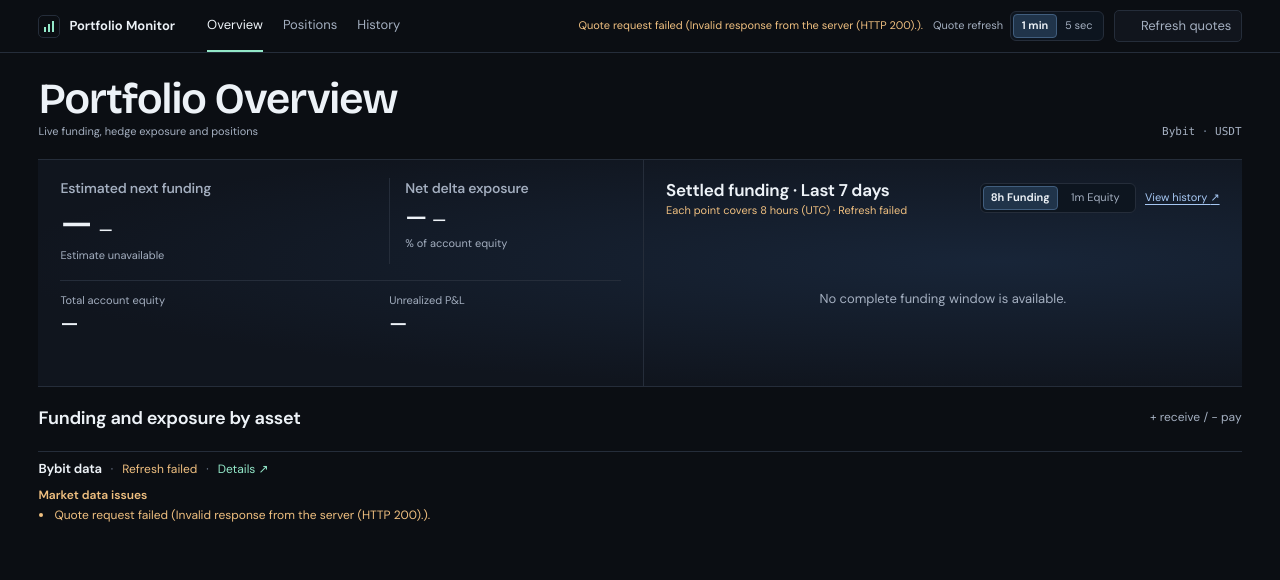
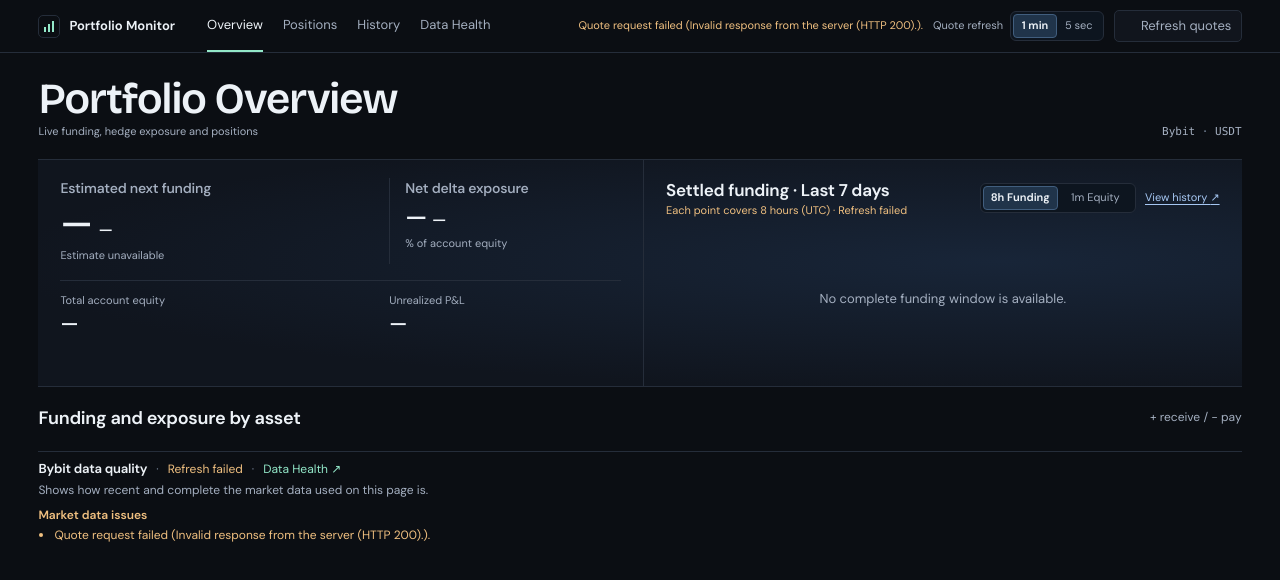
Before and after one commit to LU-Chuanyu/portfolio-monitor, a website with bundled scripts: page index.html in a window 1280 px wide. Built offline with nearby package versions, Linux system fonts and the light colour scheme; files whose address does not match are found by name.

Commit message:
Clarify data quality and surface Data Health navigation

```diff
--- a/app.js
+++ b/app.js
@@ -53,7 +53,7 @@ document.title = `${title} · Portfolio Monitor`;
 if (demo) {
   document.querySelector('.venue').textContent = 'Synthetic demo · USDT';
   text('status','Loading synthetic quotes');
-  if (view === 'overview') text('feeds-title','Synthetic data');
+  if (view === 'overview') text('feeds-title','Synthetic data quality');
 }
 document.querySelector(`[data-page="${view}"]`)?.setAttribute('aria-current', 'page');
 
@@ -476,7 +476,7 @@ function renderMarketData(snapshot = latestSnapshot) {
   if (lastFailure) label = 'Refresh failed';
   else if (stale) label = 'Stale quotes';
   else if (snapshot?.status === 'ready') {
-    label = demo ? 'Simulated' : snapshot.transport === 'websocket' ? 'Live' : snapshot.stream ? 'REST fallback' : 'REST';
+    label = demo ? 'Simulated' : 'Up to date';
   } else if (snapshot) label = snapshot.status === 'partial' ? 'Partial quotes' : 'Quotes unavailable';
   const state = el('feed-state');
   state.textContent = label;
--- a/index.html
+++ b/index.html
@@ -15,7 +15,7 @@
   <header class="topbar">
     <div class="topbar-inner">
       <a class="brand" href="/"><span class="brand-mark" aria-hidden="true"><i></i><i></i><i></i></span>Portfolio Monitor</a>
-      <nav aria-label="Main navigation"><a href="/" data-page="overview">Overview</a><a href="/positions" data-page="positions">Positions</a><a href="/history" data-page="history">History</a></nav>
+      <nav aria-label="Main navigation"><a href="/" data-page="overview">Overview</a><a href="/positions" data-page="positions">Positions</a><a href="/history" data-page="history">History</a><a href="/data" data-page="data">Data Health</a></nav>
       <div class="head-actions">
         <p id="status" role="status">Connecting to Bybit</p>
         <div class="quote-settings" id="update-mode">
@@ -84,11 +84,12 @@
       </section>
     <section class="source-strip" aria-labelledby="feeds-title">
       <div class="feed-summary">
-        <h2 id="feeds-title">Bybit data</h2>
+        <h2 id="feeds-title">Bybit data quality</h2>
         <span id="feed-state">Waiting for quotes</span>
         <time id="feed-updated" hidden></time>
-        <a href="/data" data-page="data">Details <span aria-hidden="true">↗</span></a>
+        <a href="/data">Data Health <span aria-hidden="true">↗</span></a>
       </div>
+      <p class="feed-explanation">Shows how recent and complete the market data used on this page is.</p>
       <div id="issues"></div>
     </section>
   </template>
--- a/style.css
+++ b/style.css
@@ -52,7 +52,7 @@ a { color: var(--mint); text-underline-offset: 3px; }
 .brand-mark i:nth-child(2) { height: 8px; }
 .brand-mark i:nth-child(3) { height: 11px; }
 nav { align-self: stretch; display: flex; gap: 20px; }
-nav a { color: var(--muted); text-decoration: none; display: flex; align-items: center; border-bottom: 2px solid transparent; }
+nav a { color: var(--muted); text-decoration: none; display: flex; align-items: center; border-bottom: 2px solid transparent; white-space: nowrap; }
 nav a:hover, nav a[aria-current=page] { color: var(--ink); }
 nav a[aria-current=page] { border-color: var(--mint); }
 nav a { transition: color .14s ease-out, border-color .14s ease-out; }
@@ -325,6 +325,7 @@ td { white-space: nowrap; }
 .feed-summary > :not(:first-child)::before { color: var(--dim); content: "·"; display: inline-block; margin-inline-end: 9px; }
 .feed-summary a { text-decoration: none; }
 .feed-summary a:is(:hover, :focus-visible) { text-decoration: underline; }
+.feed-explanation { color: var(--muted); font-size: 12px; margin-top: 3px; }
 #feed-state[data-tone="normal"] { color: var(--mint); }
 #feed-state[data-tone="warning"], .source-strip #issues { color: var(--warn); }
 .source-strip #issues:empty { display: none; }
```
Also changed, not shown: README.md.
